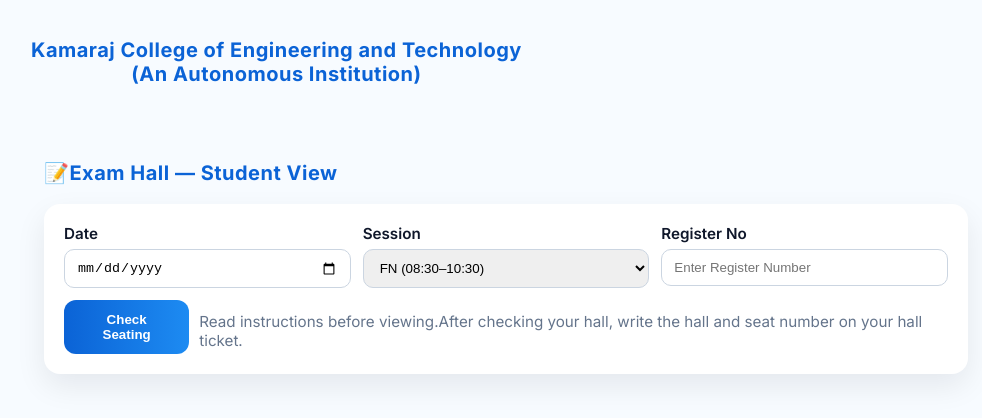
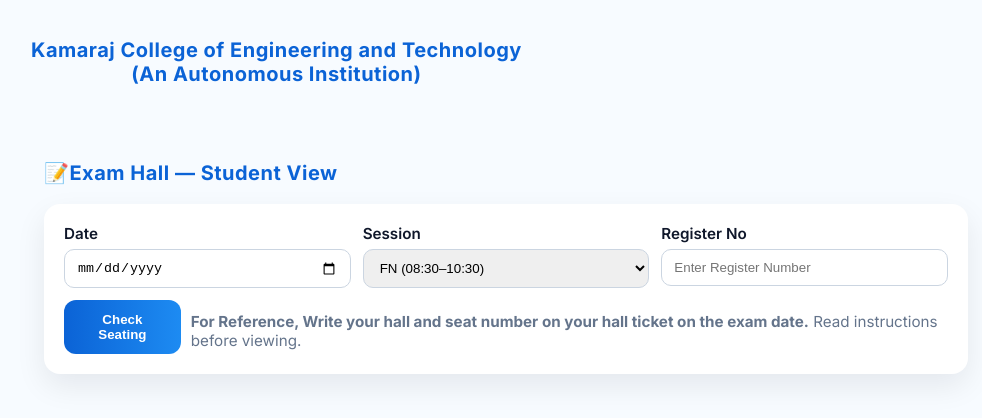
Before and after one commit to COEKCET/Hall_View_V1, a plain HTML site: page student.html in a window 1280 px wide. Shown: the whole page, without its empty margins (134-1116 px from the left). Drawn offline with Linux system fonts and the light colour scheme.

Commit message:
Update student.html

```diff
--- a/student.html
+++ b/student.html
@@ -352,7 +352,7 @@ button.ghost:hover{
 
     <div style="display:flex;gap:10px;margin-top:12px;align-items:center">
       <button class="primary" id="viewBtn" onclick="showInstructions()">Check Seating</button>
-      <div class="notice">Read instructions before viewing.After checking your hall, write the hall and seat number on your hall ticket.</div>
+      <div class="notice"> <strong> For Reference, Write your hall and seat number on your hall ticket on the exam date.</strong> Read instructions before viewing.</div>
     </div>
 
     <div id="studentInfo" class="student-card" style="display:none;"></div>
@@ -380,7 +380,7 @@ button.ghost:hover{
       <li>Reach 15 minutes early.</li>
       <li>Follow the invigilator's instructions strictly.</li>
       <li>Ensure not carrying any written and Printed Materials.</li>
-      <li>After checking your hall, write the hall and seat number on your hall ticket.</li>
+      <li><strong>For Reference, Write your hall and seat number on your hall ticket on the exam date.</strong></li>
     </ol>
     <div style="display:flex;justify-content:flex-end;gap:8px;margin-top:12px">
       <button class="ghost" onclick="closeInstructions()">Cancel</button>
```
